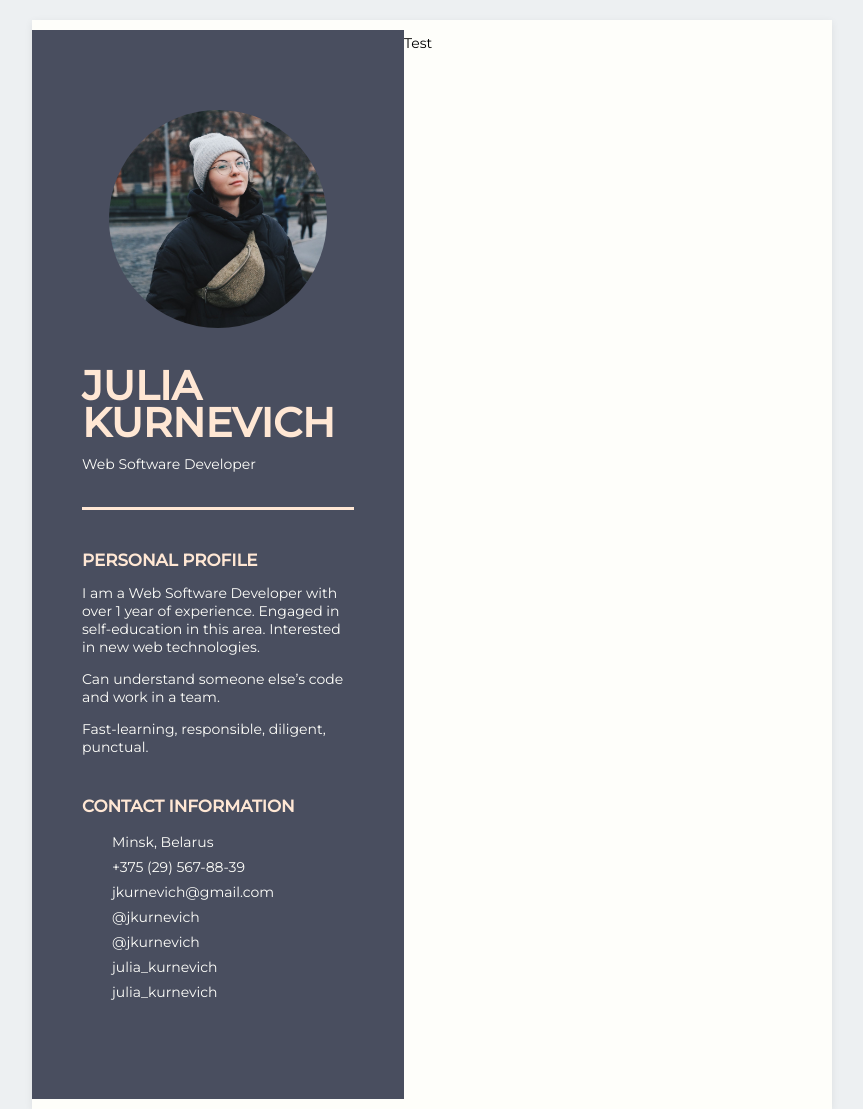
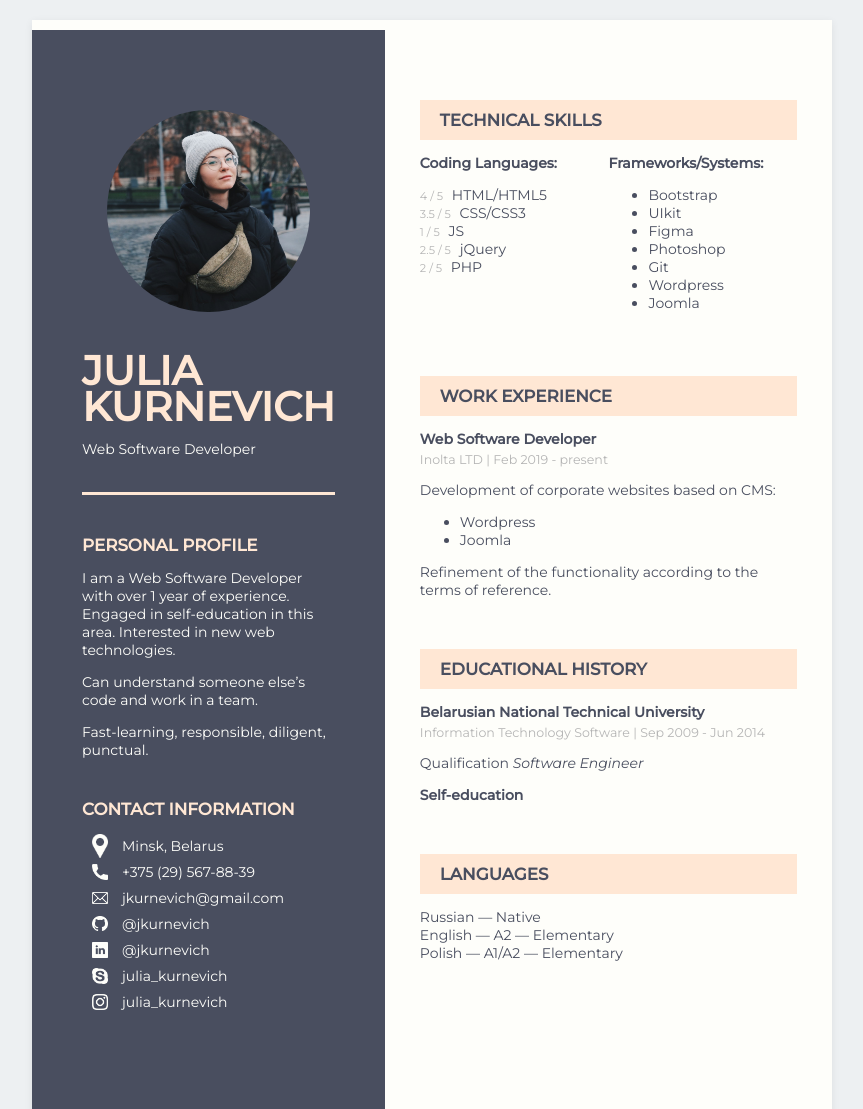
Before and after one commit to jkurnevich/rsschool-cv-test, a plain HTML site: page index.html in a window 1280 px wide. Shown: the top 1109 px of the page, without its empty margins (208-1071 px from the left). Drawn offline with Linux system fonts and the light colour scheme.

Commit message:
fix: final style

```diff
--- a/index.html
+++ b/index.html
@@ -27,19 +27,70 @@
       <section class="contact-information">
         <h2>Contact Information</h2>
         <ul>
-          <li>Minsk, Belarus</li>
-          <li><a href="tel:+375295678839">+375 (29) 567-88-39</a></li>
-          <li><a href="mailto:jkurnevich@gmail.com">jkurnevich@gmail.com</a></li>
-          <li><a href="https://github.com/jkurnevich">@jkurnevich</a></li>
-          <li><a href="www.linkedin.com/in/jkurnevich">@jkurnevich</a></li>
-          <li><a href="skype:julia_kurnevich">julia_kurnevich</a></li>
-          <li><a href="https://www.instagram.com/julia_kurnevich/">julia_kurnevich</a></li>
+          <li class="location">Minsk, Belarus</li>
+          <li class="phone"><a href="tel:+375295678839">+375 (29) 567-88-39</a></li>
+          <li class="message"><a href="mailto:jkurnevich@gmail.com">jkurnevich@gmail.com</a></li>
+          <li class="github"><a href="https://github.com/jkurnevich" target="_blank">@jkurnevich</a></li>
+          <li class="linkedin"><a href="https://www.linkedin.com/in/jkurnevich/" target="_blank">@jkurnevich</a></li>
+          <li class="skype"><a href="skype:julia_kurnevich">julia_kurnevich</a></li>
+          <li class="instagram"><a href="https://www.instagram.com/julia_kurnevich/" target="_blank">julia_kurnevich</a></li>
         </ul>
       </section>
-
     </aside>
     <div class="content-area">
-      <p>Test</p>
+      <section class="technikal-skills">
+        <h2>Technical Skills</h2>
+        <div class="wrap-section-skills">
+          <div>
+            <p>Coding Languages:</p>
+            <ul class="code">
+              <li><span>4 / 5</span> HTML/HTML5</li>
+              <li><span>3.5 / 5</span> CSS/CSS3</li>
+              <li><span>1 / 5</span> JS</li>
+              <li><span>2.5 / 5</span> jQuery</li>
+              <li><span>2 / 5</span> PHP</li>
+            </ul>
+          </div>
+          <div>
+            <p>Frameworks/Systems:</p>
+            <ul>
+              <li>Bootstrap</li>
+              <li>UIkit</li>
+              <li>Figma</li>
+              <li>Photoshop</li>
+              <li>Git</li>
+              <li>Wordpress</li>
+              <li>Joomla</li>
+            </ul>
+          </div>
+        </div>
+      </section>
+      <section class="work-experience">
+        <h2>Work Experience</h2>
+        <p class="place">Web Software Developer</p>
+        <p class="time-profession">Inolta LTD | Feb 2019 - present</p>
+        <p>Development of corporate websites based on CMS:</p>
+        <ul>
+          <li>Wordpress</li>
+          <li>Joomla</li>
+        </ul>
+        <p>Refinement of the functionality according to the terms of reference.</p>
+      </section>
+      <section class="education">
+        <h2>Educational History</h2>
+        <p class="place">Belarusian National Technical University</p>
+        <p class="time-profession">Information Technology Software | Sep 2009 - Jun 2014</p>
+        <p>Qualification <em>Software Еngineer</em></p>
+        <p class="place">Self-education</p>
+      </section>
+      <section class="languages">
+        <h2>Languages</h2>
+        <ul>
+          <li>Russian — Native</li>
+          <li>English — A2 — Elementary</li>
+          <li>Polish — A1/A2 — Elementary</li>
+        </ul>
+      </section>
     </div>
   </main>
 </body>
--- a/style.css
+++ b/style.css
@@ -1,6 +1,3 @@
-/* * * * *
- * Global setting
- * * * * */
 html {
   font-family: 'Montserrat', sans-serif;
   font-size: 14px;
@@ -20,12 +17,8 @@ h2 {
   text-transform: uppercase;
 }
 
-/*
- * Component section main
- */
 main {
   max-width: 800px;
-  min-width: 800px;
   background-color: rgb(254, 254, 250);
   box-shadow: 0 2px 8px rgba(14, 19, 24, .07);
   margin: 20px auto;
@@ -72,11 +65,169 @@ main {
 
 .contact-information ul li {
   list-style-type: none;
-  line-height: 25px;
+  line-height: 26px;
   padding-left: 30px;
+  background-size: 16px;
+  background-repeat: no-repeat;
+  background-position: 0px 50%;
+  margin-left: 10px;
+}
+
+.contact-information ul .location {
+  background-image: url(icons/location.png);
+}
+
+.contact-information ul .phone {
+  background-image: url(icons/phone.png);
+}
+
+.contact-information ul .message {
+  background-image: url(icons/message.png);
+}
+
+.contact-information ul .github {
+  background-image: url(icons/github.png);
+}
+
+.contact-information ul .linkedin {
+  background-image: url(icons/link.png);
+}
+
+.contact-information ul .skype {
+  background-image: url(icons/skype.png);
+}
+
+.contact-information ul .instagram {
+  background-image: url(icons/inst.png);
 }
 
 .contact-information ul li a {
   color: #fefefa;
   text-decoration: none;
 }
+
+.languages ul {
+  padding: 0;
+}
+
+.languages ul li {
+  list-style-type: none;
+}
+
+.content-area {
+  padding: 30px 35px;
+  color: #494e5f;
+  width: 66%;
+}
+
+.content-area h2 {
+  background-color: #ffe7d4;
+  padding: 10px 20px;
+  font-weight: 600;
+}
+
+.content-area section {
+  margin-top: 50px;
+}
+
+.education .place,
+.work-experience .place {
+  font-weight: 600;
+}
+
+.education .time-profession,
+.work-experience .time-profession {
+  margin-top: -10px;
+  color: #b5b5b5;
+  font-size: 0.9rem;
+}
+
+.technikal-skills .wrap-section-skills {
+  display: flex;
+}
+
+.technikal-skills .wrap-section-skills div {
+  width: 50%;
+}
+
+.technikal-skills .wrap-section-skills p {
+  font-weight: 600;
+  margin-top: 0
+}
+
+.technikal-skills .wrap-section-skills .code {
+  padding: 0;
+}
+
+.technikal-skills .wrap-section-skills .code li {
+  list-style-type: none;
+}
+
+.technikal-skills .wrap-section-skills .code li span {
+  color: #b5b5b5;
+  font-size: 0.8rem;
+  margin-right: 5px;
+}
+
+/*
+ * Section media
+ */
+@media (max-width: 900px) {
+  main {
+    max-width: unset;
+  }
+}
+
+@media (max-width: 767px) {
+  html {
+    font-size: 12px;
+  }
+}
+
+@media (max-width: 680px) {
+  .sidebar .cv-photo img {
+    width: 55%;
+  }
+
+  html {
+    font-size: 14px;
+  }
+
+  main {
+    flex-direction: column;
+  }
+
+  .sidebar, .content-area {
+    width: auto;
+  }
+
+  .content-area {
+    padding-top: 0;
+  }
+
+  .name-candidate {
+    margin-bottom: 0;
+  }
+}
+
+@media (max-width: 480px) {
+  .sidebar {
+    padding: 45px 40px;
+  }
+
+  .sidebar .cv-photo img {
+    width: 75%;
+  }
+
+  .technikal-skills .wrap-section-skills {
+    flex-direction: column;
+  }
+
+  .technikal-skills .wrap-section-skills div {
+    width: unset;
+  }
+
+  h1 {
+    font-size: 2.5rem;
+  }
+}
```
